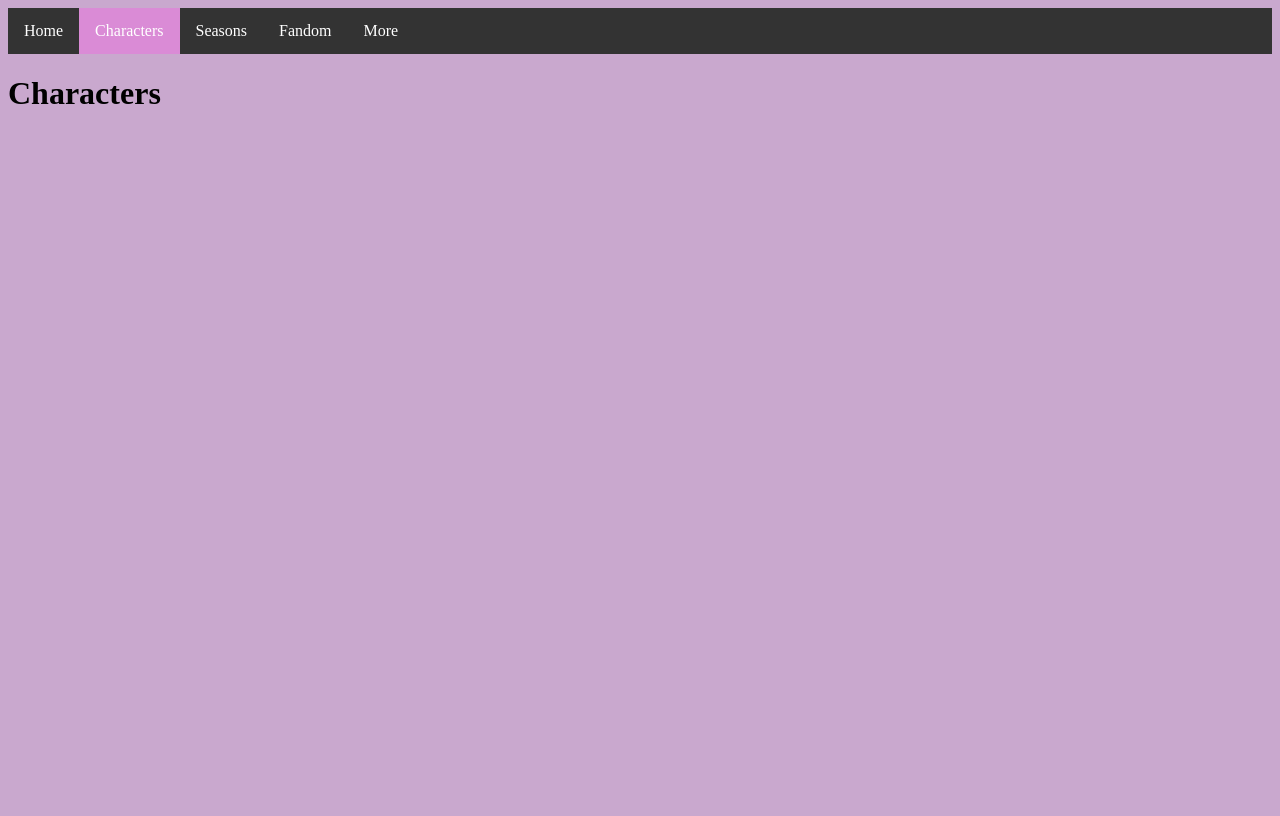
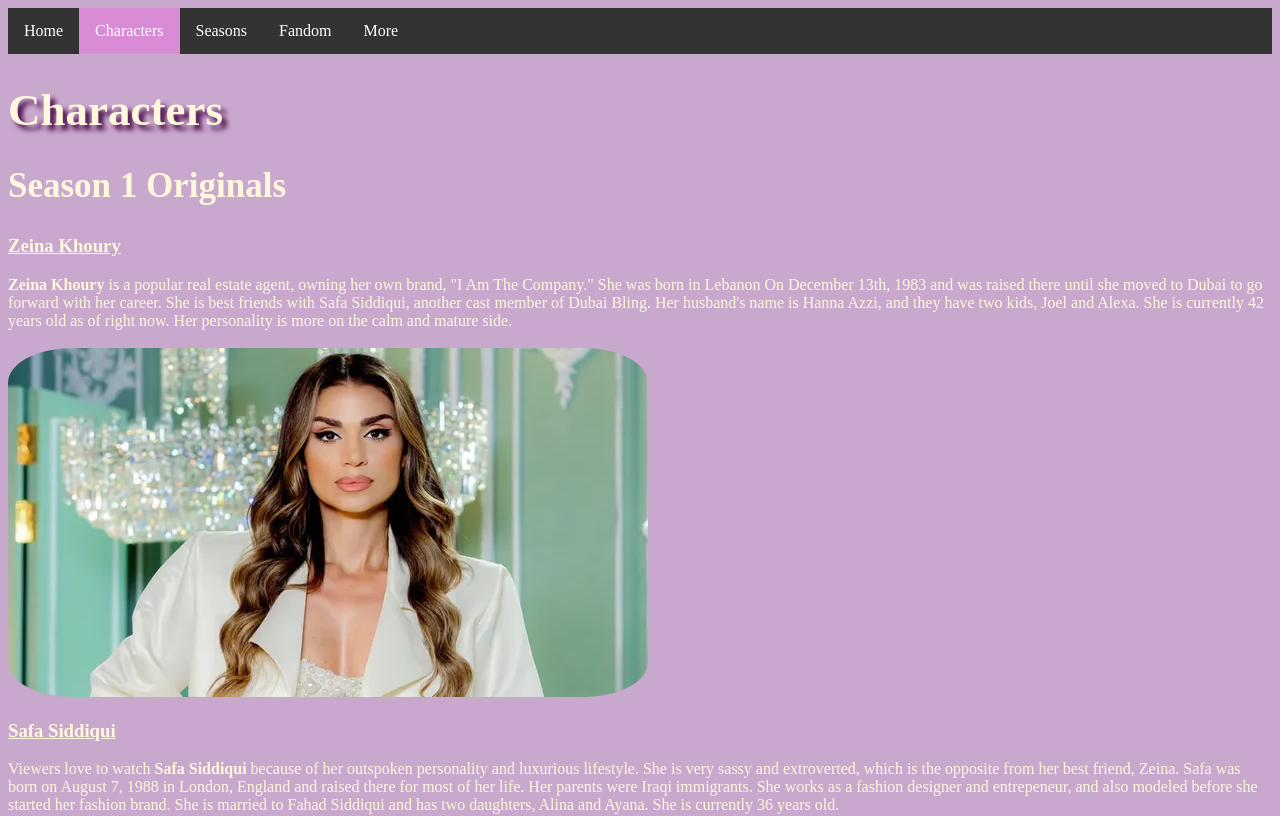
Before and after one commit to wardak2010/Dubai-Bling-website, a plain HTML site: page characters.html in a window 1280 px wide. Shown: the top 816 px of the page. Drawn offline with Linux system fonts and the light colour scheme.

Commit message:
added some text and some images
added to the characters tab

```diff
--- a/characters.html
+++ b/characters.html
@@ -18,6 +18,19 @@
 
       <h1>Characters</h1>
 
+     <h2>Season 1 Originals</h2>
+
+     <h3><u>Zeina Khoury</u></h3>
+     <b>Zeina Khoury</b> is a popular real estate agent, owning her own brand, "I Am The Company." She was born in Lebanon On December 13th, 1983 and was raised there until she moved to Dubai to go forward with her career. She is best friends with Safa Siddiqui, another cast member of Dubai Bling. Her husband's name is Hanna Azzi, and they have two kids, Joel and Alexa. She is currently 42 years old as of right now. Her personality is more on the calm and mature side.  <br><br>
+    <img src="zeina khoury.webp"> <br>
+
+    <h3><u>Safa Siddiqui</u></h3>
+    Viewers love to watch <b>Safa Siddiqui</b> because of her outspoken personality and luxurious lifestyle. She is very sassy and extroverted, which is the opposite from her best friend, Zeina. Safa was born on August 7, 1988 in London, England and raised there for most of her life. Her parents were Iraqi immigrants. She works as a fashion designer and entrepeneur, and also modeled before she started her fashion brand. She is married to Fahad Siddiqui and has two daughters, Alina and Ayana. She is currently 36 years old.
+    <br><br>
+    <img src="safa siddiqui 2.avif">
+
+    <h3><u>Loujain Adada</u></h3>
+
 
 
 
--- a/style.css
+++ b/style.css
@@ -32,5 +32,16 @@ border-radius: 10%;
 
 body {
 background-color: rgb(201, 168, 206);
+color: cornsilk
+}
+
+h1 {
+text-shadow: 5px 5px 5px rgb(68, 8, 68);
+font-size: 45px;
+}
+
+
+h2 {
+font-size: 35px
 
 }
```
Also changed, not shown: index.html (+1 -1 lines), safa siddiqui 2.avif (added), zeina khoury.webp (added).
